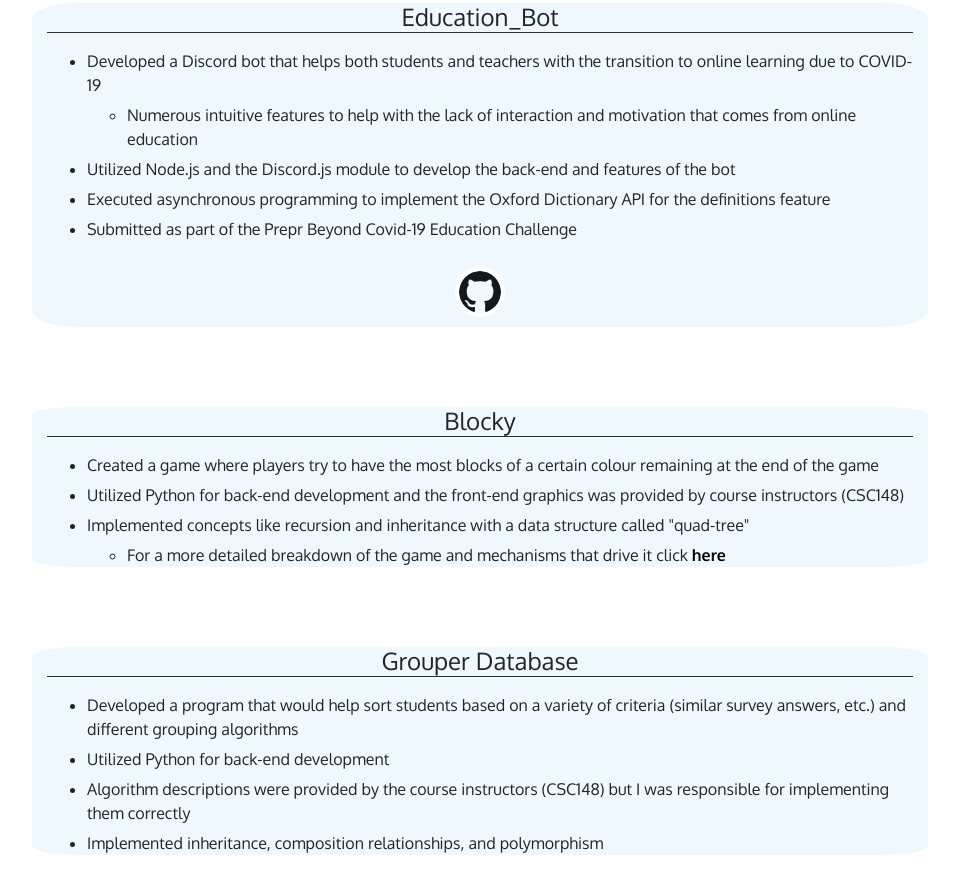
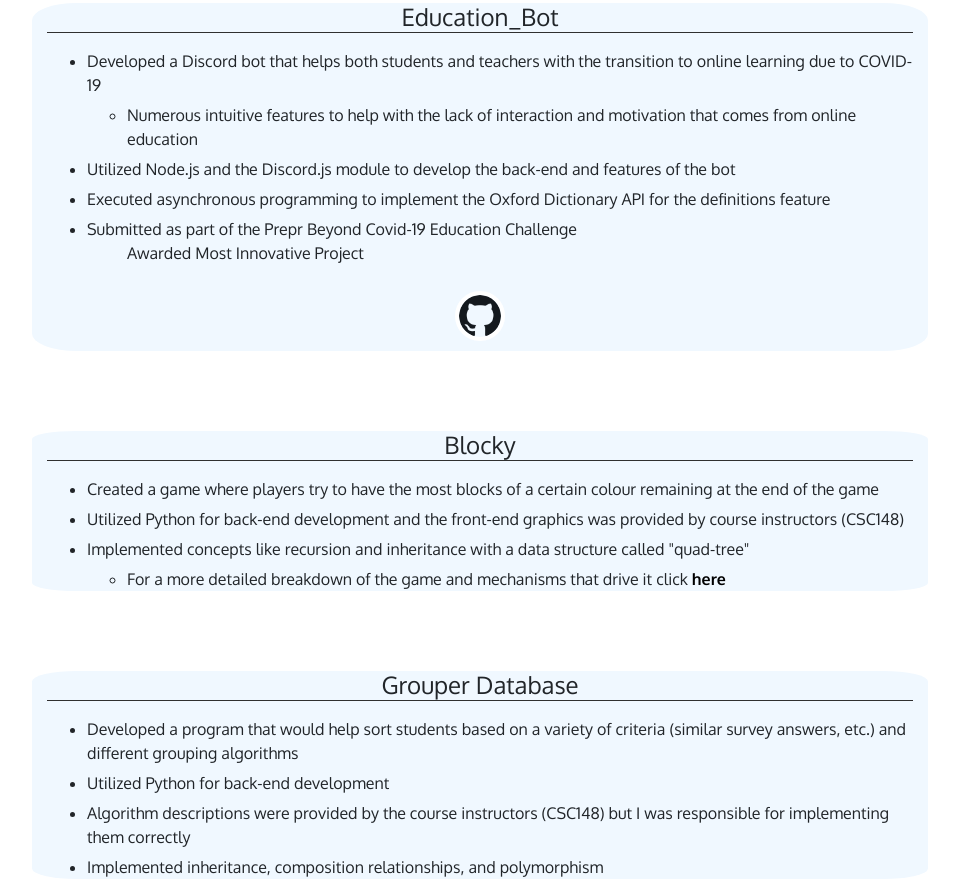
Before and after one commit to chen-jonathan/chen-jonathan.github.io, a plain HTML site: page index.html in a window 1280 px wide. Shown: the part 2418-3300 px from the top of the page, without its empty margins (160-1119 px from the left). Drawn offline with Linux system fonts and the light colour scheme; a script that the page names is missing.

Commit message:
Website 5.0

```diff
--- a/index.html
+++ b/index.html
@@ -151,7 +151,9 @@
 
       <li>Executed asynchronous programming to implement the Oxford Dictionary API for the definitions feature </li>
 
-      <li>Submitted as part of the Prepr Beyond Covid-19 Education Challenge</li>
+      <li>Submitted as part of the Prepr Beyond Covid-19 Education Challenge
+        <ul>Awarded Most Innovative Project</ul>
+      </li>
     </ul>
     <div class="writer">
       <a href="https://github.com/GoodMorningA1i/Education-Bot" target="_blank"><img src="css/images/github.png" class="logo"></a>
```
